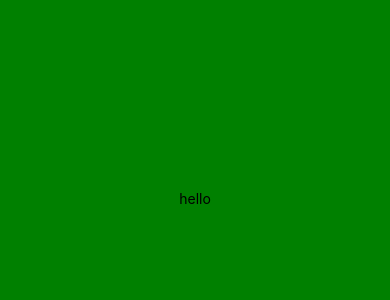
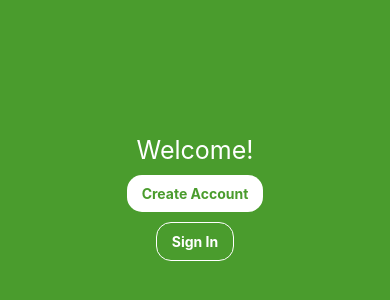
Before and after one commit to davidyoon4/ux-design, a React Native app: screen / in a window 390 px wide. Shown: the part 224-524 px from the top of the page. Built offline with nearby package versions, Linux system fonts and the light colour scheme.

Commit message:
sign in screen

```diff
--- a/App.js
+++ b/App.js
@@ -1,11 +1,19 @@
 import React from 'react';
-import { StyleSheet, Text, View } from 'react-native';
+import { StyleSheet, Text, View, Button, TouchableOpacity } from 'react-native';
 import TextInput from 'react-native';
 
+var primaryColor = '#4A9C2D';
 export default function App() {
+
   return (
     <View style={styles.container}>
-      <Text>hello</Text>
+      <Text style={styles.title}>Welcome!</Text>
+      <TouchableOpacity style={styles.buttonPrimary}>
+          <Text style={styles.buttonPrimaryText}>Create Account</Text>
+      </TouchableOpacity>
+      <TouchableOpacity style={styles.buttonSecondary}>
+          <Text style={styles.buttonSecondaryText}>Sign In</Text>
+      </TouchableOpacity>
     </View>
   );
 }
@@ -13,8 +21,42 @@ export default function App() {
 const styles = StyleSheet.create({
   container: {
     flex: 1,
-    backgroundColor: 'green',
+    backgroundColor: primaryColor,
     alignItems: 'center',
     justifyContent: 'center',
   },
+  title: {
+    color: 'white',
+    fontSize: 25
+  },
+  buttonPrimary:{
+    backgroundColor:'white',
+    borderRadius:15,
+    paddingTop:10,
+    paddingBottom:10,
+    marginTop:10,
+  },
+  buttonPrimaryText:{
+    fontWeight: "bold",
+    color: primaryColor,
+    textAlign:'center',
+    paddingLeft : 15,
+    paddingRight : 15
+  },
+  buttonSecondary:{
+    backgroundColor: 'transparent',
+    borderRadius:15,
+    borderWidth: 1,
+    borderColor: '#fff',
+    paddingTop:10,
+    paddingBottom:10,
+    marginTop:10,
+  },
+  buttonSecondaryText:{
+    fontWeight: "bold",
+    color: 'white',
+    textAlign:'center',
+    paddingLeft : 15,
+    paddingRight : 15
+  },
 });
```
